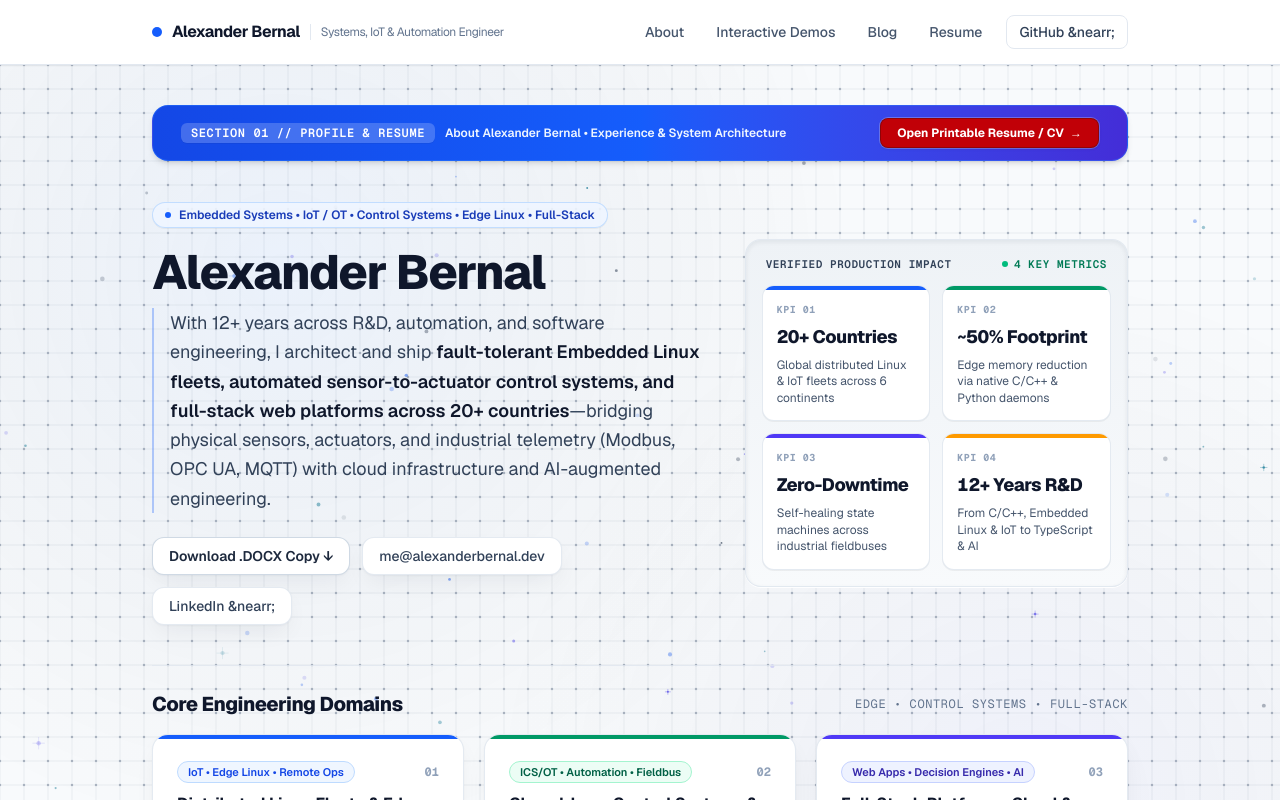
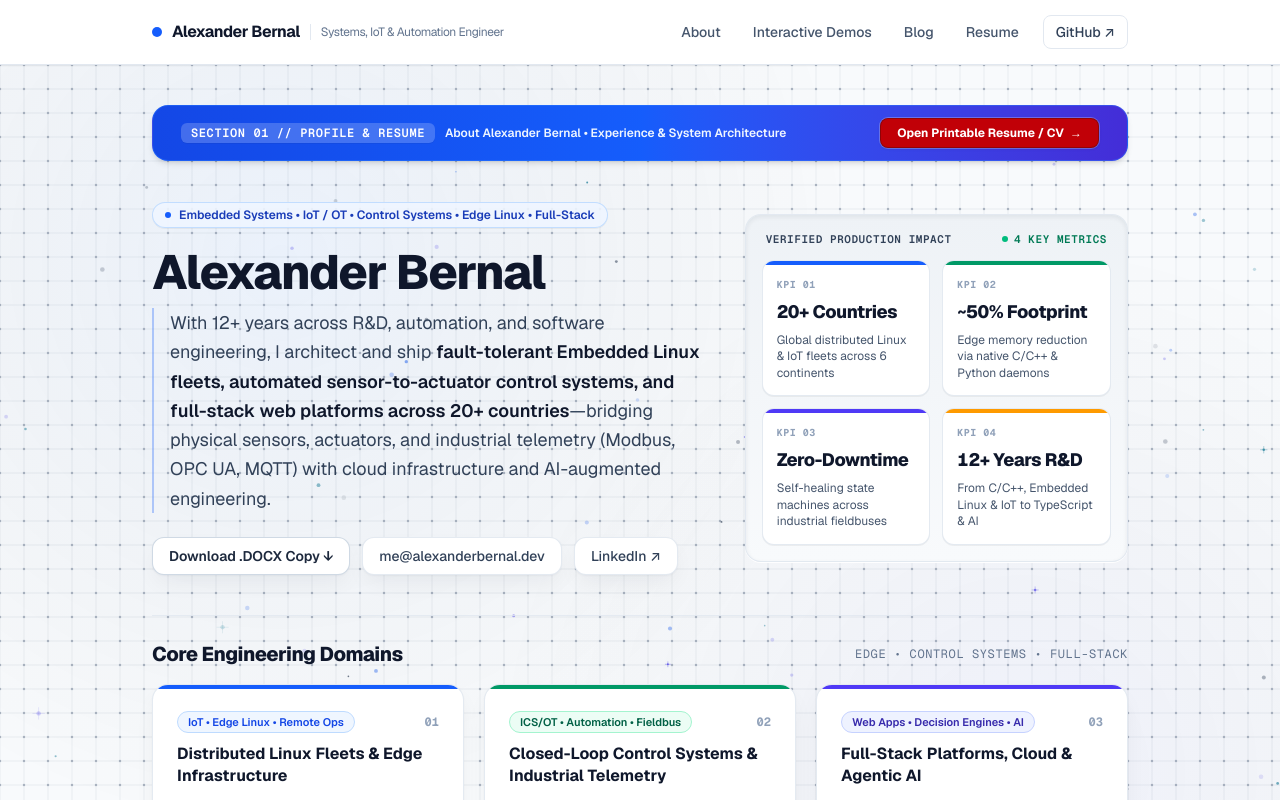
Before and after one commit to bernalgorithm/bernalgorithm, a Next.js app in the folder my-next-app/: page / in a window 1280 px wide. Shown: the top 800 px of the page. Built offline with nearby package versions, Linux system fonts and the light colour scheme.

Commit message:
Fix unparsed &nearr; entity in LinkedIn and GitHub external links

```diff
--- a/my-next-app/app/layout.tsx
+++ b/my-next-app/app/layout.tsx
@@ -92,7 +92,7 @@ export default function RootLayout({
                 rel="noopener noreferrer"
                 className="hidden sm:inline-flex ml-1 px-3 py-1.5 rounded-lg border border-slate-200 bg-white text-slate-700 hover:bg-slate-50 hover:border-slate-300 hover:text-slate-900 transition whitespace-nowrap"
               >
-                GitHub &nearr;
+                GitHub ↗
               </a>
             </nav>
           </div>
@@ -133,7 +133,7 @@ export default function RootLayout({
                 rel="noopener noreferrer"
                 className="hover:text-blue-600 transition"
               >
-                LinkedIn &nearr;
+                LinkedIn ↗
               </a>
             </div>
           </div>
--- a/my-next-app/app/page.tsx
+++ b/my-next-app/app/page.tsx
@@ -165,7 +165,7 @@ export default function Home() {
                   rel="noopener noreferrer"
                   className="card-tactile px-4 py-2 rounded-xl text-slate-700 border border-slate-200/90 font-medium hover:border-blue-300 hover:text-blue-700"
                 >
-                  LinkedIn &nearr;
+                  LinkedIn ↗
                 </a>
               </div>
             </div>
```
